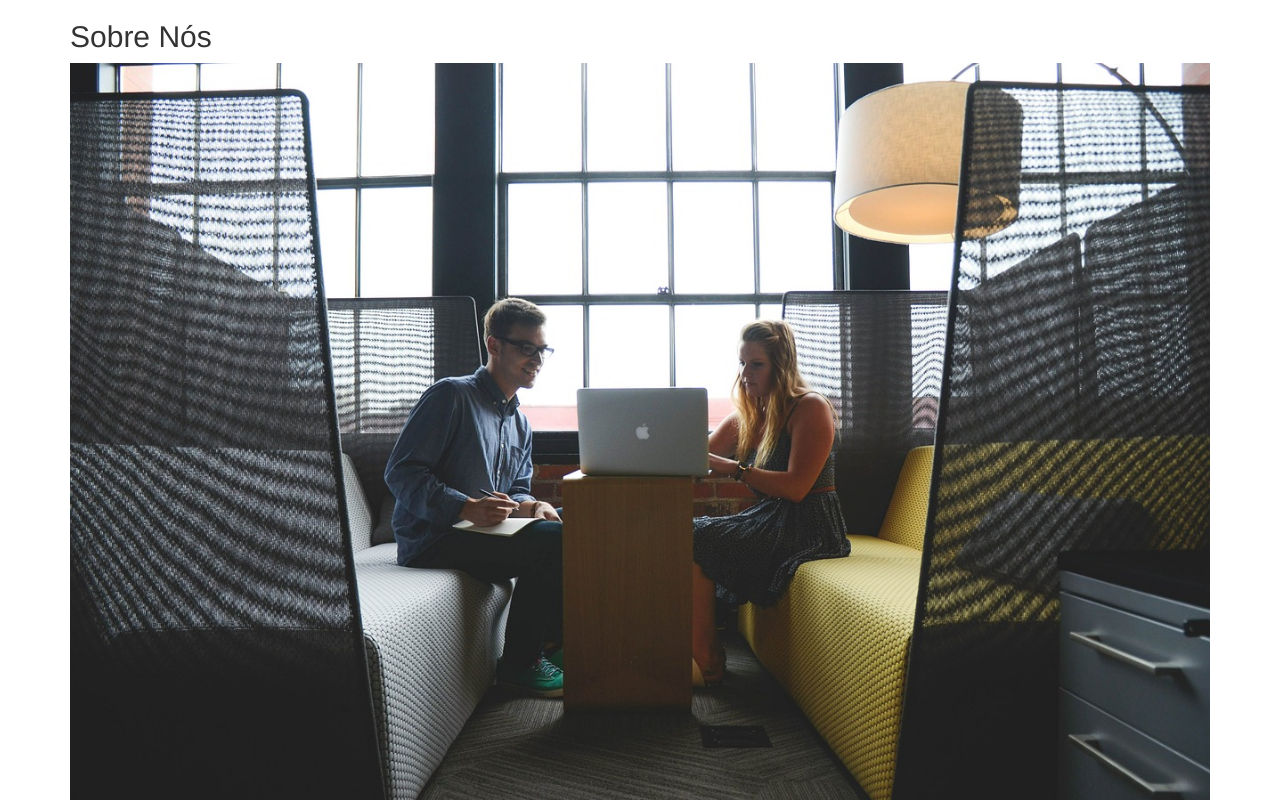
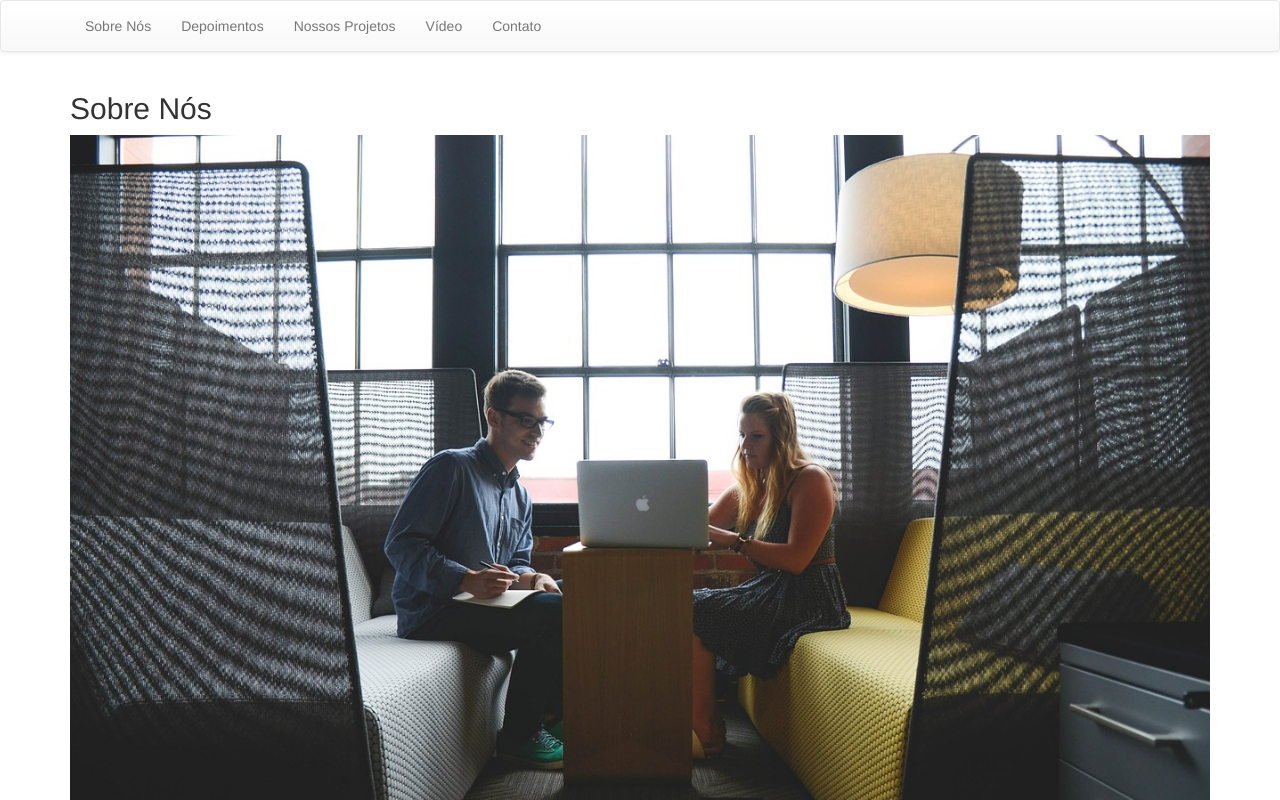
Before and after one commit to LucasCNS/TopCasaFina, a plain HTML site: page TopCasaFina/index.html in a window 1280 px wide. Shown: the top 800 px of the page. Drawn offline with nearby package versions, Linux system fonts and the light colour scheme.

Commit message:
Adicionado NAVBAR e direcionado os botões.

```diff
--- a/TopCasaFina/estilos.css
+++ b/TopCasaFina/estilos.css
@@ -35,4 +35,5 @@ footer {
 
 footer address:last-child {
     margin-bottom: 0;
+    padding-bottom: 15px;
 }
--- a/TopCasaFina/index.html
+++ b/TopCasaFina/index.html
@@ -13,8 +13,21 @@
     </head>
 
     <body>
+
+        <nav class="navbar navbar-default">
+            <div class="container">
+                <ul class="nav navbar-nav">
+                    <li><a href="#sobre-nos">Sobre Nós</a></li>
+                    <li><a href="#depoimentos">Depoimentos</a></li>
+                    <li><a href="#nossos-projetos">Nossos Projetos</a></li>
+                    <li><a href="#video">Vídeo</a></li>
+                    <li><a href="#contato">Contato</a></li>
+                </ul>
+            </div>
+        </nav>
+
         <!-- Sobre Nós -->
-        <section class="container">
+        <section id="sobre-nos" class="container">
             <h2>Sobre Nós</h2>
             <img class="img-responsive" src="img/empresa.jpg">
 
@@ -59,7 +72,7 @@
         </section>
 
         <!-- Depoimentos em Carousel -->
-        <h3 class="container titulo-depoimentos">Depoimentos de Clientes</h3>
+        <h3 id="depoimentos" class="container titulo-depoimentos">Depoimentos de Clientes</h3>
         <div id="carousel-example-generic" class="carousel slide" data-ride="carousel">
             <!-- Indicators -->
             <ol class="carousel-indicators">
@@ -113,7 +126,7 @@
         </section>
 
         <!-- Nossos Projetos em Thumbnail -->
-        <section class="container">
+        <section id="nossos-projetos" class="container">
             <h2> Nossos Projetos</h2>
 
             <figure class="thumbnail">
@@ -159,7 +172,7 @@
         </section>
 
         <!-- Vídeo Institucional -->
-        <div class="container">
+        <div id="video" class="container">
             <h2>Vídeo Institucional</h2>
             <div class="embed-responsive embed-responsive-16by9">
                 <iframe width="560" height="315" src="https://www.youtube.com/embed/Y9uCQiMtqw0"
@@ -169,7 +182,8 @@
             </div>
         </div>
 
-        <section class="container">
+        <!-- Contato -->
+        <section id="contato" class="container">
             <h2>Contato</h2>
             <p>Entre em contato conosco.</p>
 
```
